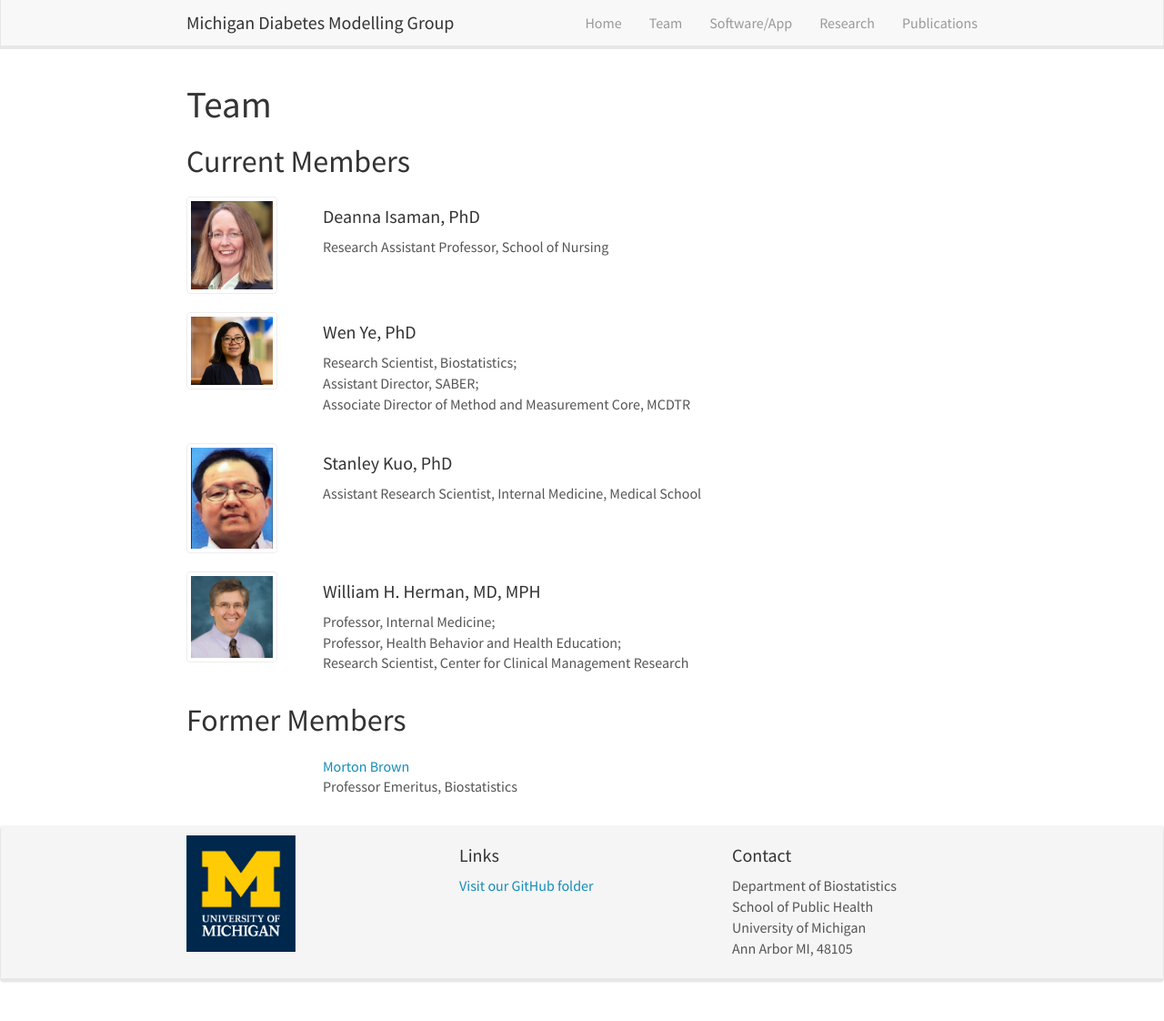
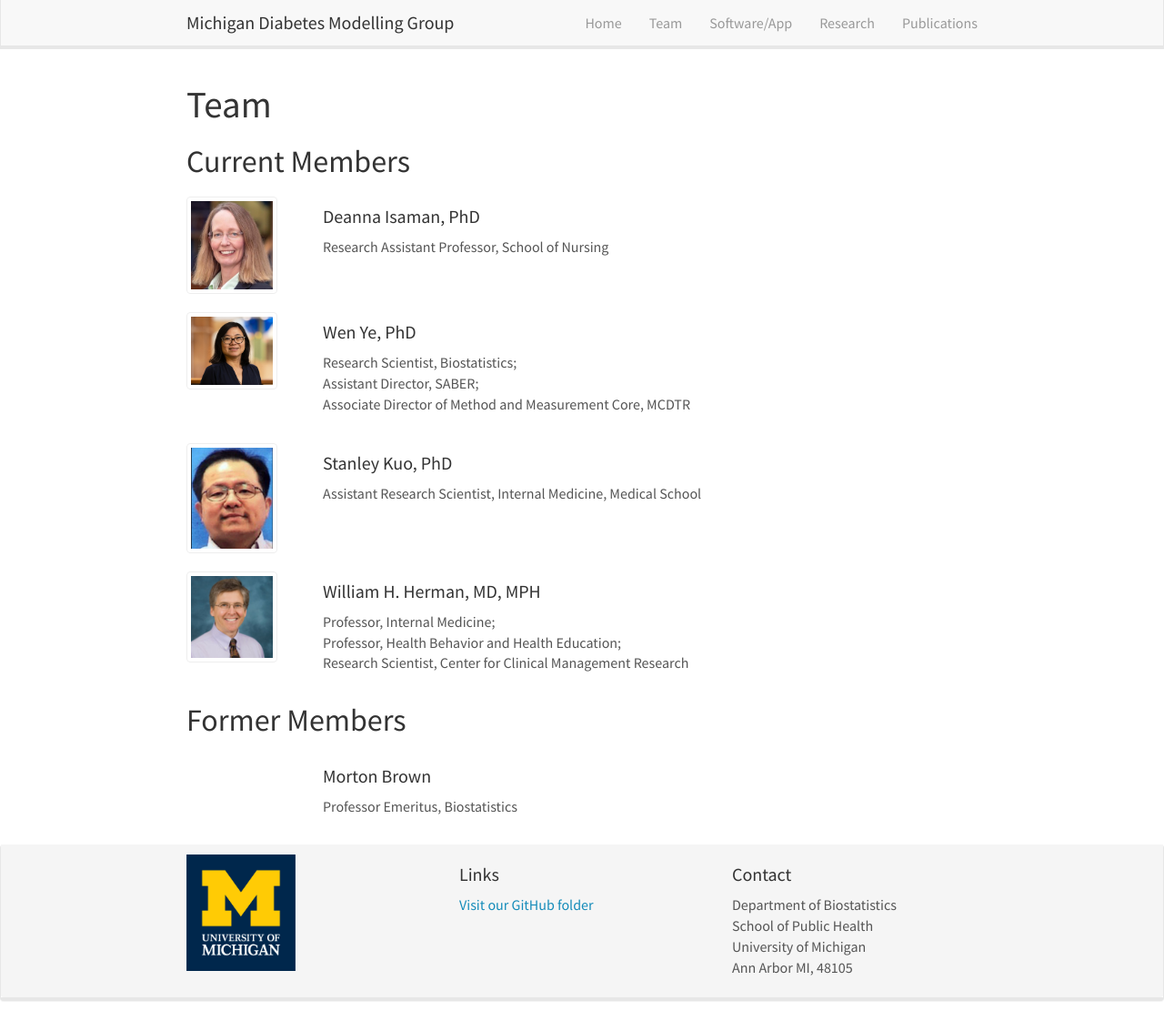
Before and after one commit to ybshao0709/ybshao0709.github.io, a Jekyll site: the page built from _pages/team/index.html, in a window 1280 px wide and 1122 px high. Shown: the whole window at 91% size. Built offline with Jekyll 4.4.1, drawn with Linux system fonts in a browser that asks for light colours; nearby versions of some CDN libraries.

Commit message:
Update index.html

```diff
--- a/_pages/team/index.html
+++ b/_pages/team/index.html
@@ -44,8 +44,8 @@ permalink: /team/
         </div>
         <div class="col-md-10">
             <div class="card-body">
-                 <a href={{member.url}}>{{ member.title }}</a>
-            <p class="card-text">{{ member.role }}</p>
+                <h4 class="card-title">{{ member.title }}</h4>
+                <p class="card-text">{{ member.role }}</p>
             </div>
         </div>
     </div>
```
